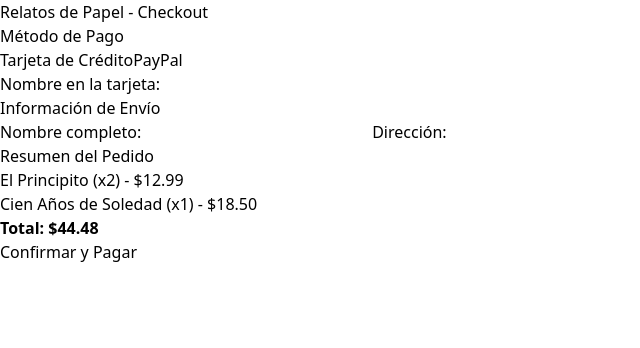
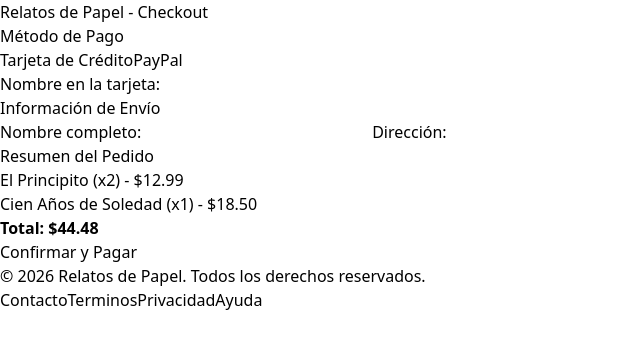
Before and after one commit to Relatos-de-papel-Unir-Grupo1/relatosdepapel-frontend, a React (Vite) app: page / in a window 1280 px wide. Shown: the top 348 px of the page, without its empty margins (0-640 px from the left). Built offline with nearby package versions, Linux system fonts and the light colour scheme.

Commit message:
creando footer de la aplicacion

```diff
--- a/src/App.jsx
+++ b/src/App.jsx
@@ -1,4 +1,5 @@
 import './App.css'
+import Footer from './components/Footer/Footer'
 import CheckoutPage from './views/CheckoutPage/CheckoutPage'
 
 function App() {
@@ -6,6 +7,8 @@
   return (
     <>
       <CheckoutPage />
+      {/* Footer de la aplicación */}
+      <Footer />
     </>
   )
 }
--- /dev/null
+++ b/src/components/Footer/Footer.css
@@ -0,0 +1,24 @@
+.footer-container {
+  display: flex;
+  justify-content: space-between;
+  align-items: center;
+  padding: 1rem 2rem;
+  background-color: #f8f9fa;
+  border-top: 1px solid #e7e7e7;
+  font-size: 0.9rem;
+  color: #6c757d;
+}
+
+.footer-links {
+  display: flex;
+  gap: 1.5rem;
+}
+
+.footer-links a {
+  color: #6c757d;
+  text-decoration: none;
+}
+
+.footer-links a:hover {
+  text-decoration: underline;
+}
--- /dev/null
+++ b/src/components/Footer/Footer.jsx
@@ -0,0 +1,18 @@
+
+import './Footer.css';
+
+export default function Footer() {
+  return (
+    <footer>
+      <div>
+        <p>&copy; {new Date().getFullYear()} Relatos de Papel. Todos los derechos reservados.</p>
+      </div>
+      <div>
+        <a href="/contact">Contacto</a>
+        <a href="/terms">Terminos</a>
+        <a href="/privacy">Privacidad</a>
+        <a href="/help">Ayuda</a>
+      </div>
+    </footer>
+  );
+}
```
